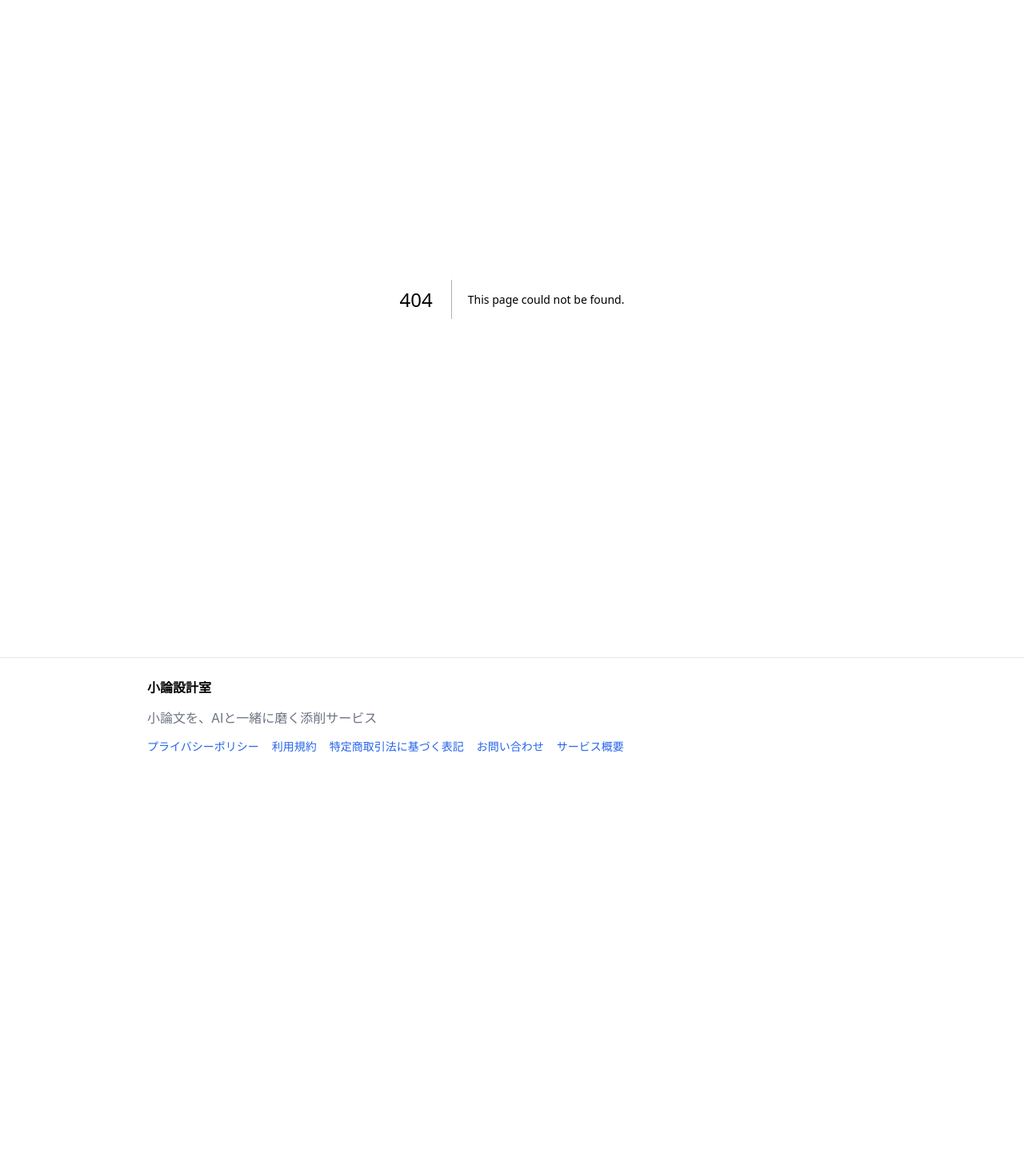
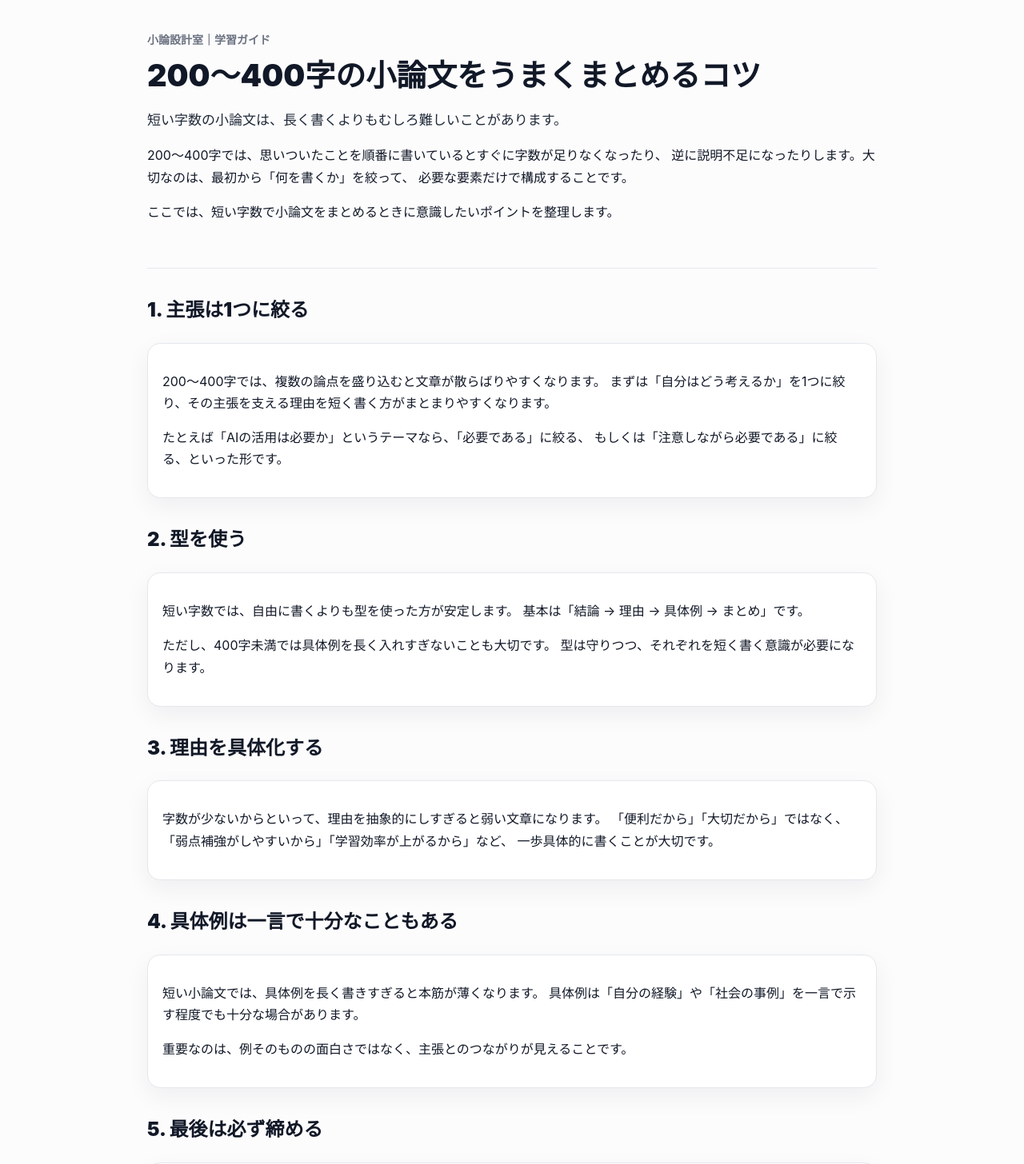
Before and after one commit to roromukuro-afk/shoron-rewarded-web, a Next.js app: page /guide/how-to-write-200-400 in a window 1280 px wide. Before the commit this address had no page. Shown: the part 111-1567 px from the top of the page at 80% size. Before the commit the page ends 1081 px from the top, so only its background shows below. Built offline with nearby package versions, Linux system fonts and the light colour scheme.

Commit message:
add fourth guide article

```diff
--- /dev/null
+++ b/app/guide/how-to-write-200-400/page.tsx
@@ -0,0 +1,121 @@
+import Link from "next/link";
+
+export default function HowToWrite200400GuidePage() {
+  return (
+    <main>
+      <div className="container">
+        <section style={{ padding: "40px 0 12px" }}>
+          <div className="page-eyebrow">小論設計室｜学習ガイド</div>
+          <h1 className="page-title">
+            200〜400字の小論文をうまくまとめるコツ
+          </h1>
+          <p className="page-lead">
+            短い字数の小論文は、長く書くよりもむしろ難しいことがあります。
+          </p>
+
+          <p style={{ marginTop: 12 }}>
+            200〜400字では、思いついたことを順番に書いているとすぐに字数が足りなくなったり、
+            逆に説明不足になったりします。大切なのは、最初から「何を書くか」を絞って、
+            必要な要素だけで構成することです。
+          </p>
+
+          <p style={{ marginTop: 12 }}>
+            ここでは、短い字数で小論文をまとめるときに意識したいポイントを整理します。
+          </p>
+        </section>
+
+        <hr className="divider" />
+
+        <section className="section">
+          <h2 style={{ fontSize: 24, fontWeight: 900 }}>1. 主張は1つに絞る</h2>
+          <div className="card" style={{ marginTop: 16 }}>
+            <p>
+              200〜400字では、複数の論点を盛り込むと文章が散らばりやすくなります。
+              まずは「自分はどう考えるか」を1つに絞り、その主張を支える理由を短く書く方がまとまりやすくなります。
+            </p>
+            <p style={{ marginTop: 12 }}>
+              たとえば「AIの活用は必要か」というテーマなら、「必要である」に絞る、
+              もしくは「注意しながら必要である」に絞る、といった形です。
+            </p>
+          </div>
+        </section>
+
+        <section className="section">
+          <h2 style={{ fontSize: 24, fontWeight: 900 }}>2. 型を使う</h2>
+          <div className="card" style={{ marginTop: 16 }}>
+            <p>
+              短い字数では、自由に書くよりも型を使った方が安定します。
+              基本は「結論 → 理由 → 具体例 → まとめ」です。
+            </p>
+            <p style={{ marginTop: 12 }}>
+              ただし、400字未満では具体例を長く入れすぎないことも大切です。
+              型は守りつつ、それぞれを短く書く意識が必要になります。
+            </p>
+          </div>
+        </section>
+
+        <section className="section">
+          <h2 style={{ fontSize: 24, fontWeight: 900 }}>3. 理由を具体化する</h2>
+          <div className="card" style={{ marginTop: 16 }}>
+            <p>
+              字数が少ないからといって、理由を抽象的にしすぎると弱い文章になります。
+              「便利だから」「大切だから」ではなく、「弱点補強がしやすいから」「学習効率が上がるから」など、
+              一歩具体的に書くことが大切です。
+            </p>
+          </div>
+        </section>
+
+        <section className="section">
+          <h2 style={{ fontSize: 24, fontWeight: 900 }}>4. 具体例は一言で十分なこともある</h2>
+          <div className="card" style={{ marginTop: 16 }}>
+            <p>
+              短い小論文では、具体例を長く書きすぎると本筋が薄くなります。
+              具体例は「自分の経験」や「社会の事例」を一言で示す程度でも十分な場合があります。
+            </p>
+            <p style={{ marginTop: 12 }}>
+              重要なのは、例そのものの面白さではなく、主張とのつながりが見えることです。
+            </p>
+          </div>
+        </section>
+
+        <section className="section">
+          <h2 style={{ fontSize: 24, fontWeight: 900 }}>5. 最後は必ず締める</h2>
+          <div className="card" style={{ marginTop: 16 }}>
+            <p>
+              200〜400字では、最後の一文がないだけでかなり未完成に見えます。
+              「以上の理由から、私は〜と考える」と締めるだけでも、文章全体が整って見えます。
+            </p>
+          </div>
+        </section>
+
+        <section className="section">
+          <h2 style={{ fontSize: 24, fontWeight: 900 }}>短い小論文ほど設計が大切</h2>
+          <div className="card" style={{ marginTop: 16 }}>
+            <p>
+              短い字数では、文章力よりも設計力が結果を左右します。
+              何を書くかを絞り、型に沿って、必要なことだけを明確に書く。
+              これを意識するだけで、200〜400字の小論文はかなり書きやすくなります。
+            </p>
+            <p style={{ marginTop: 12 }}>
+              書いたあとは、「主張は1つに絞れているか」「理由が具体的か」「最後を締められているか」を確認すると改善しやすくなります。
+            </p>
+          </div>
+        </section>
+
+        <hr className="divider" />
+
+        <div className="button-row">
+          <Link href="/" className="button-secondary">
+            トップへ戻る
+          </Link>
+          <Link href="/guide" className="button-secondary">
+            学習ガイド一覧へ
+          </Link>
+          <Link href="/submit" className="button-primary">
+            小論文を投稿する
+          </Link>
+        </div>
+      </div>
+    </main>
+  );
+}
```
